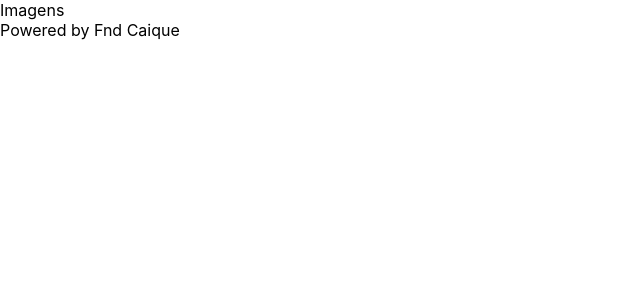
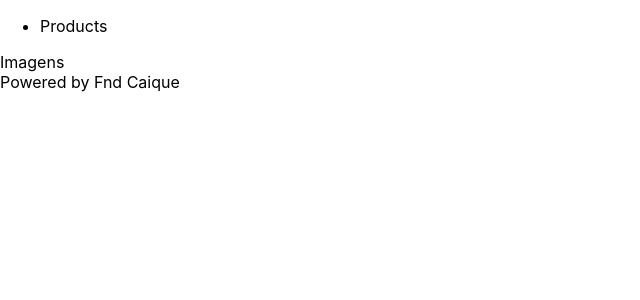
Before and after one commit to fndcaique/fnd-store-web-nextjs, a Next.js app: page / in a window 1280 px wide. Shown: the top 300 px of the page, without its empty margins (0-640 px from the left). Built offline with nearby package versions, Linux system fonts and the light colour scheme; sample sign-in values are in the browser's storage.

Commit message:
add link to products on home page

```diff
--- a/pages/index.jsx
+++ b/pages/index.jsx
@@ -1,4 +1,5 @@
 import Head from 'next/head'
+import Link from 'next/link'
 
 export default function Home() {
   return (
@@ -6,6 +7,16 @@
       <Head>
         <title>Store</title>
       </Head>
+
+      <nav>
+        <ul>
+          <li>
+            <Link href='/products'>
+              <a>Products</a>
+            </Link>
+          </li>
+        </ul>
+      </nav>
 
       <main>
         <section>
```
